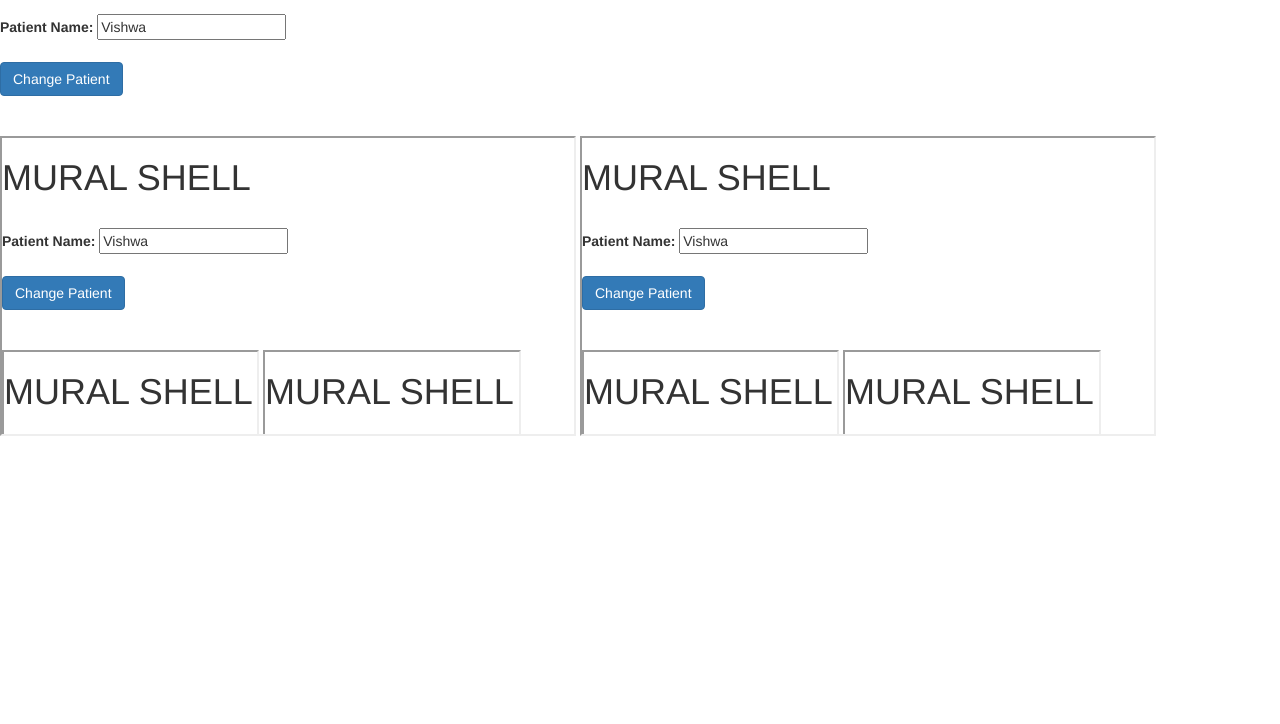
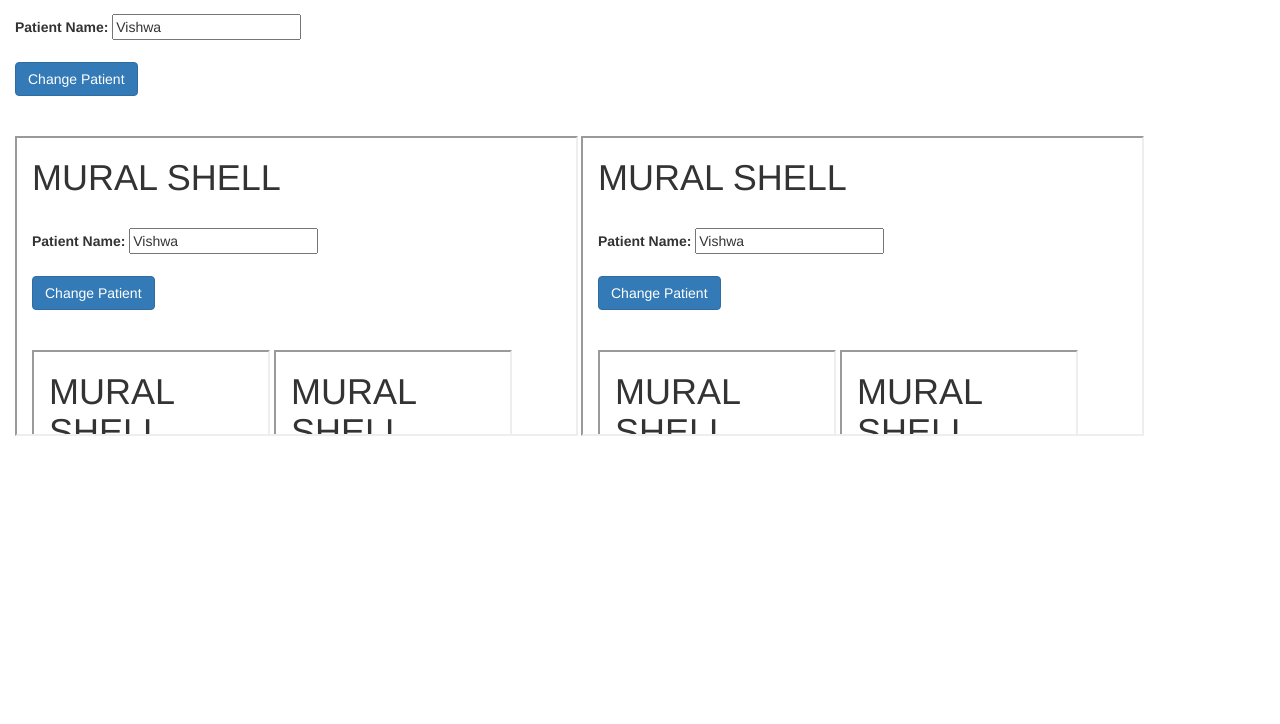
Before and after one commit to VishwanathShankar/Iframe-shell, a website: page public/index.html in a window 1280 px wide. Shown: the part 76-800 px from the top of the page. Drawn offline with nearby package versions, Linux system fonts and the light colour scheme.

```diff
--- a/public/index.html
+++ b/public/index.html
@@ -27,6 +27,11 @@
    }, 5000);
 });
 </script>
+<style type = "text/css">
+    body {
+        margin: 15px;
+    }
+</style>
 </head>
 <body>
 
```
